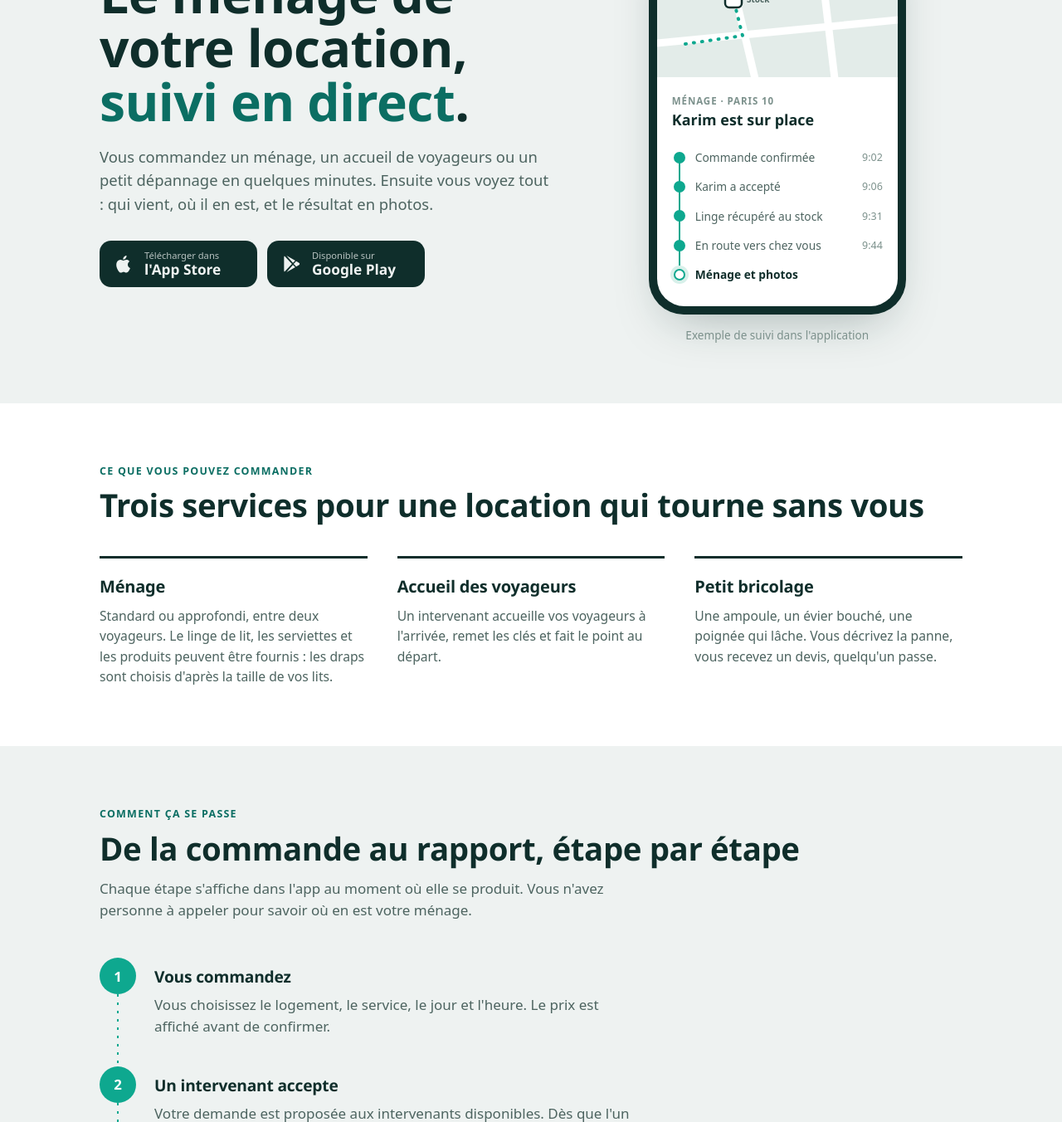
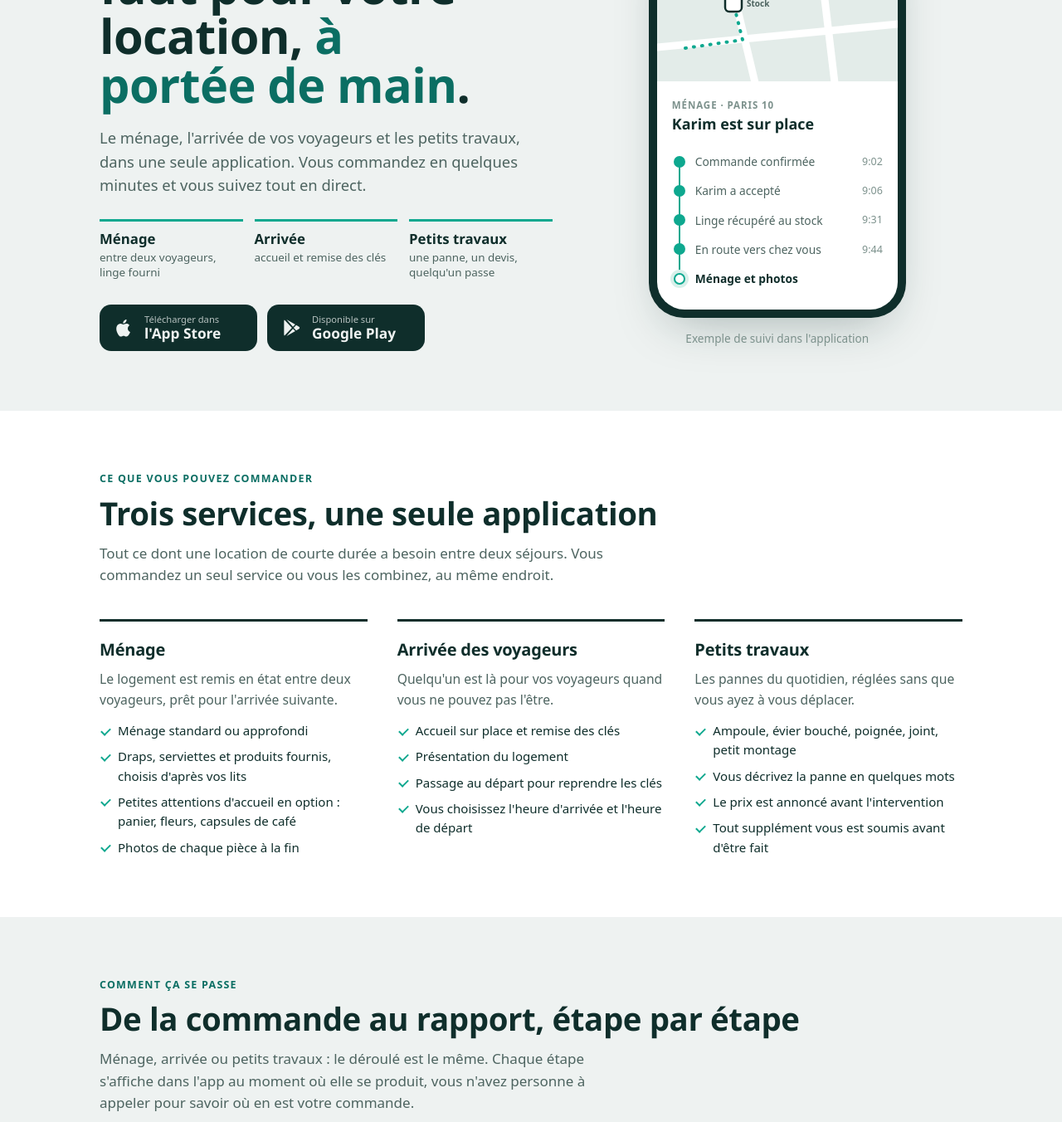
Before and after one commit to pchamla-wq/airclean-site, a plain HTML site: page index.html in a window 1280 px wide. Shown: the part 224-1576 px from the top of the page at 83% size. Drawn offline with Linux system fonts and the light colour scheme.

Commit message:
Add files via upload

```diff
--- a/index.html
+++ b/index.html
@@ -4,7 +4,7 @@
 <meta charset="utf-8">
 <meta name="viewport" content="width=device-width, initial-scale=1, viewport-fit=cover">
 <title>AirClean</title>
-<meta name="description" content="Ménage, accueil des voyageurs et petit bricolage pour votre location de courte durée. Vous commandez dans l'app et vous suivez l'intervenant en direct, du stock jusqu'à chez vous.">
+<meta name="description" content="Le ménage, l'arrivée des voyageurs et les petits travaux de votre location de courte durée, dans une seule application. Vous commandez en quelques minutes et vous suivez tout en direct.">
 <link rel="icon" href="icon.svg" type="image/svg+xml">
 <style>
 /* Mise en page : une colonne large et calme ; le parcours de l'intervenant est dessiné comme un
@@ -84,9 +84,13 @@ p { margin: 0; }
   display: grid; grid-template-columns: minmax(0, 1.1fr) minmax(0, .9fr);
   gap: 48px; align-items: center; padding-block: 40px 72px;
 }
-.hero h1 { font-size: clamp(2.3rem, 5.4vw, 3.9rem); line-height: 1.04; font-weight: 800; }
+.hero h1 { font-size: clamp(2.2rem, 5vw, 3.6rem); line-height: 1.04; font-weight: 800; }
 .hero h1 em { font-style: normal; color: var(--brand-deep); }
 .lede { margin-top: 20px; font-size: 1.15rem; color: var(--ink-2); max-width: 34em; }
+.trio { list-style: none; margin: 26px 0 0; padding: 0; display: grid; grid-template-columns: repeat(3, minmax(0, 1fr)); gap: 14px; max-width: 34em; }
+.trio a { display: block; height: 100%; padding-top: 10px; border-top: 3px solid var(--brand); text-decoration: none; }
+.trio b { display: block; font: 700 1.05rem/1.25 var(--display); }
+.trio span { display: block; margin-top: 3px; font-size: .84rem; line-height: 1.35; color: var(--ink-2); }
 .stores { display: flex; flex-wrap: wrap; gap: 12px; margin-top: 30px; }
 .store {
   display: inline-flex; align-items: center; gap: 12px; min-width: 190px;
@@ -153,6 +157,10 @@ h2 { font-size: clamp(1.7rem, 3.4vw, 2.4rem); line-height: 1.12; font-weight: 80
 .three > div { border-top: 3px solid var(--ink); padding-top: 18px; }
 .three h3 { font-size: 1.25rem; }
 .three p { margin-top: 8px; color: var(--ink-2); font-size: .98rem; }
+.three ul { list-style: none; margin: 14px 0 0; padding: 0; display: grid; gap: 8px; font-size: .94rem; }
+.three li { position: relative; padding-left: 22px; }
+.three li::before { content: ""; position: absolute; left: 2px; top: .5em; width: 9px; height: 5px; border-left: 2px solid var(--brand); border-bottom: 2px solid var(--brand); transform: rotate(-45deg); }
+.three > div, .route-list li { scroll-margin-top: 20px; }
 
 /* Le parcours, dessiné comme un itinéraire */
 .route-list { list-style: none; margin: 44px 0 0; padding: 0; max-width: 720px; counter-reset: stop; }
@@ -235,8 +243,13 @@ footer .wrap { display: flex; flex-wrap: wrap; gap: 8px 24px; justify-content: s
   <div class="hero">
     <div class="wrap">
       <div>
-        <h1>Le ménage de votre location, <em>suivi en direct</em>.</h1>
-        <p class="lede">Vous commandez un ménage, un accueil de voyageurs ou un petit dépannage en quelques minutes. Ensuite vous voyez tout : qui vient, où il en est, et le résultat en photos.</p>
+        <h1>Tout ce qu'il faut pour votre location, <em>à portée de main</em>.</h1>
+        <p class="lede">Le ménage, l'arrivée de vos voyageurs et les petits travaux, dans une seule application. Vous commandez en quelques minutes et vous suivez tout en direct.</p>
+        <ul class="trio">
+          <li><a href="#menage"><b>Ménage</b><span>entre deux voyageurs, linge fourni</span></a></li>
+          <li><a href="#arrivee"><b>Arrivée</b><span>accueil et remise des clés</span></a></li>
+          <li><a href="#travaux"><b>Petits travaux</b><span>une panne, un devis, quelqu'un passe</span></a></li>
+        </ul>
         <div class="stores">
           <a class="store" data-store="ios" href="#telecharger">
             <svg viewBox="0 0 24 24" aria-hidden="true"><path d="M16.6 12.7c0-2.3 1.9-3.4 2-3.5-1.1-1.6-2.8-1.8-3.4-1.8-1.4-.2-2.8.8-3.5.8-.7 0-1.9-.8-3.1-.8-1.6 0-3.1.9-3.9 2.4-1.7 2.9-.4 7.2 1.2 9.5.8 1.2 1.7 2.4 3 2.4 1.2-.1 1.7-.8 3.1-.8s1.9.8 3.1.7c1.3 0 2.1-1.2 2.9-2.3.9-1.3 1.3-2.6 1.3-2.7-.1 0-2.7-1-2.7-3.9zM14.3 5.8c.6-.8 1.1-1.9.9-3-.9 0-2.1.6-2.8 1.4-.6.7-1.1 1.8-1 2.9 1.1.1 2.2-.5 2.9-1.3z"/></svg>
@@ -284,22 +297,41 @@ footer .wrap { display: flex; flex-wrap: wrap; gap: 8px 24px; justify-content: s
     </div>
   </div>
 
-  <section class="services">
+  <section class="services" id="services">
     <div class="wrap">
       <p class="eyebrow">Ce que vous pouvez commander</p>
-      <h2>Trois services pour une location qui tourne sans vous</h2>
+      <h2>Trois services, une seule application</h2>
+      <p class="intro">Tout ce dont une location de courte durée a besoin entre deux séjours. Vous commandez un seul service ou vous les combinez, au même endroit.</p>
       <div class="three">
-        <div>
+        <div id="menage">
           <h3>Ménage</h3>
-          <p>Standard ou approfondi, entre deux voyageurs. Le linge de lit, les serviettes et les produits peuvent être fournis : les draps sont choisis d'après la taille de vos lits.</p>
+          <p>Le logement est remis en état entre deux voyageurs, prêt pour l'arrivée suivante.</p>
+          <ul>
+            <li>Ménage standard ou approfondi</li>
+            <li>Draps, serviettes et produits fournis, choisis d'après vos lits</li>
+            <li>Petites attentions d'accueil en option : panier, fleurs, capsules de café</li>
+            <li>Photos de chaque pièce à la fin</li>
+          </ul>
         </div>
-        <div>
-          <h3>Accueil des voyageurs</h3>
-          <p>Un intervenant accueille vos voyageurs à l'arrivée, remet les clés et fait le point au départ.</p>
+        <div id="arrivee">
+          <h3>Arrivée des voyageurs</h3>
+          <p>Quelqu'un est là pour vos voyageurs quand vous ne pouvez pas l'être.</p>
+          <ul>
+            <li>Accueil sur place et remise des clés</li>
+            <li>Présentation du logement</li>
+            <li>Passage au départ pour reprendre les clés</li>
+            <li>Vous choisissez l'heure d'arrivée et l'heure de départ</li>
+          </ul>
         </div>
-        <div>
-          <h3>Petit bricolage</h3>
-          <p>Une ampoule, un évier bouché, une poignée qui lâche. Vous décrivez la panne, vous recevez un devis, quelqu'un passe.</p>
+        <div id="travaux">
+          <h3>Petits travaux</h3>
+          <p>Les pannes du quotidien, réglées sans que vous ayez à vous déplacer.</p>
+          <ul>
+            <li>Ampoule, évier bouché, poignée, joint, petit montage</li>
+            <li>Vous décrivez la panne en quelques mots</li>
+            <li>Le prix est annoncé avant l'intervention</li>
+            <li>Tout supplément vous est soumis avant d'être fait</li>
+          </ul>
         </div>
       </div>
     </div>
@@ -309,7 +341,7 @@ footer .wrap { display: flex; flex-wrap: wrap; gap: 8px 24px; justify-content: s
     <div class="wrap">
       <p class="eyebrow">Comment ça se passe</p>
       <h2>De la commande au rapport, étape par étape</h2>
-      <p class="intro">Chaque étape s'affiche dans l'app au moment où elle se produit. Vous n'avez personne à appeler pour savoir où en est votre ménage.</p>
+      <p class="intro">Ménage, arrivée ou petits travaux : le déroulé est le même. Chaque étape s'affiche dans l'app au moment où elle se produit, vous n'avez personne à appeler pour savoir où en est votre commande.</p>
 
       <ol class="route-list">
         <li>
@@ -339,12 +371,12 @@ footer .wrap { display: flex; flex-wrap: wrap; gap: 8px 24px; justify-content: s
         <li>
           <div>
             <h3>Il arrive chez vous</h3>
-            <p>L'heure d'arrivée est enregistrée et la prestation commence.</p>
+            <p>L'heure d'arrivée est enregistrée et la prestation commence : le ménage, l'accueil de vos voyageurs ou la réparation.</p>
           </div>
         </li>
-        <li>
+        <li class="detour">
           <div>
-            <h3>Il photographie chaque pièce</h3>
+            <h3>Il photographie chaque pièce <span class="tag">Pour un ménage</span></h3>
             <p>À la fin, l'intervenant reprend vos photos de référence sous le même angle. Les deux images sont comparées.</p>
           </div>
         </li>
@@ -361,7 +393,7 @@ footer .wrap { display: flex; flex-wrap: wrap; gap: 8px 24px; justify-content: s
   <section class="proof">
     <div class="wrap">
       <div>
-        <p class="eyebrow">Vos photos de référence</p>
+        <p class="eyebrow">Pour le ménage · vos photos de référence</p>
         <h2>Vous montrez une fois comment le logement doit être rendu</h2>
         <p class="intro">Photographiez chaque pièce telle que vous la voulez. À chaque passage, l'intervenant refait la même photo, et vous comparez d'un coup d'œil, où que vous soyez.</p>
       </div>
@@ -394,7 +426,7 @@ footer .wrap { display: flex; flex-wrap: wrap; gap: 8px 24px; justify-content: s
     <div class="wrap">
       <p class="eyebrow">Télécharger</p>
       <h2>Tout se passe dans l'application</h2>
-      <p class="intro">Créez votre compte, ajoutez votre logement et passez votre première commande depuis votre téléphone.</p>
+      <p class="intro">Créez votre compte, ajoutez votre logement et commandez un ménage, une arrivée ou des petits travaux depuis votre téléphone.</p>
       <div class="stores">
         <a class="store" data-store="ios" data-final href="#telecharger">
           <svg viewBox="0 0 24 24" aria-hidden="true"><path d="M16.6 12.7c0-2.3 1.9-3.4 2-3.5-1.1-1.6-2.8-1.8-3.4-1.8-1.4-.2-2.8.8-3.5.8-.7 0-1.9-.8-3.1-.8-1.6 0-3.1.9-3.9 2.4-1.7 2.9-.4 7.2 1.2 9.5.8 1.2 1.7 2.4 3 2.4 1.2-.1 1.7-.8 3.1-.8s1.9.8 3.1.7c1.3 0 2.1-1.2 2.9-2.3.9-1.3 1.3-2.6 1.3-2.7-.1 0-2.7-1-2.7-3.9zM14.3 5.8c.6-.8 1.1-1.9.9-3-.9 0-2.1.6-2.8 1.4-.6.7-1.1 1.8-1 2.9 1.1.1 2.2-.5 2.9-1.3z"/></svg>
@@ -412,7 +444,7 @@ footer .wrap { display: flex; flex-wrap: wrap; gap: 8px 24px; justify-content: s
 
 <footer>
   <div class="wrap">
-    <span>AirClean · Ménage, accueil et bricolage pour les locations de courte durée</span>
+    <span>AirClean · Ménage, arrivée des voyageurs et petits travaux pour les locations de courte durée</span>
     <span>© 2026</span>
   </div>
 </footer>
```
